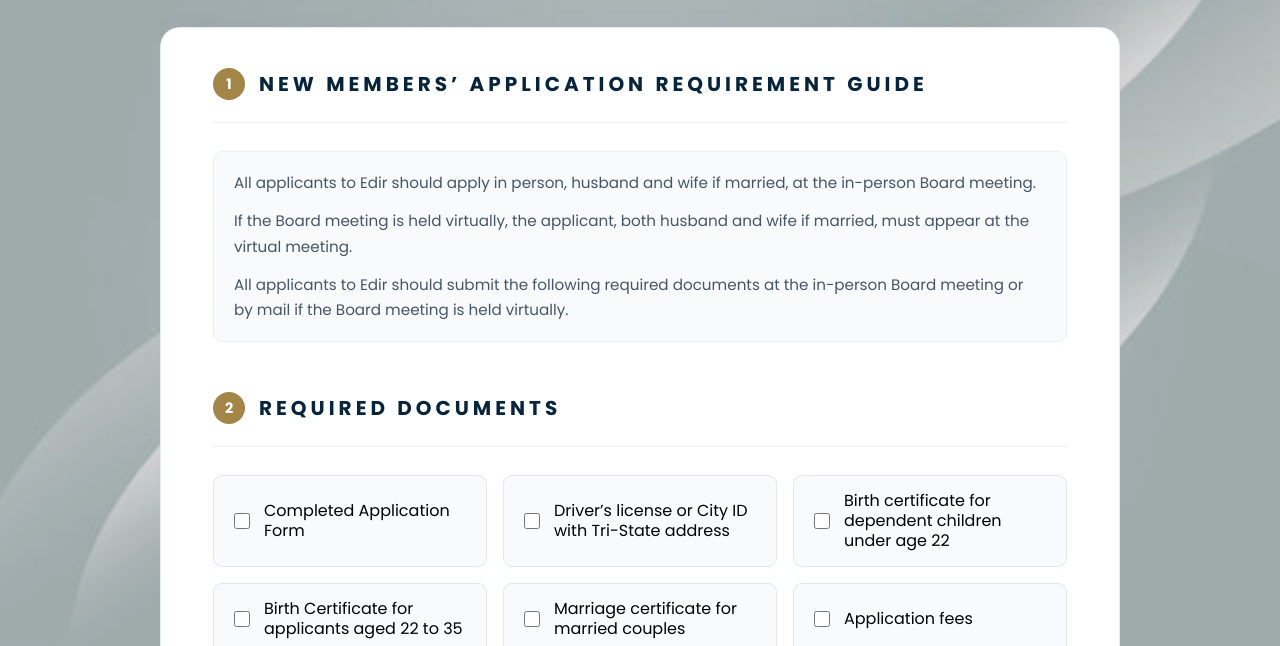
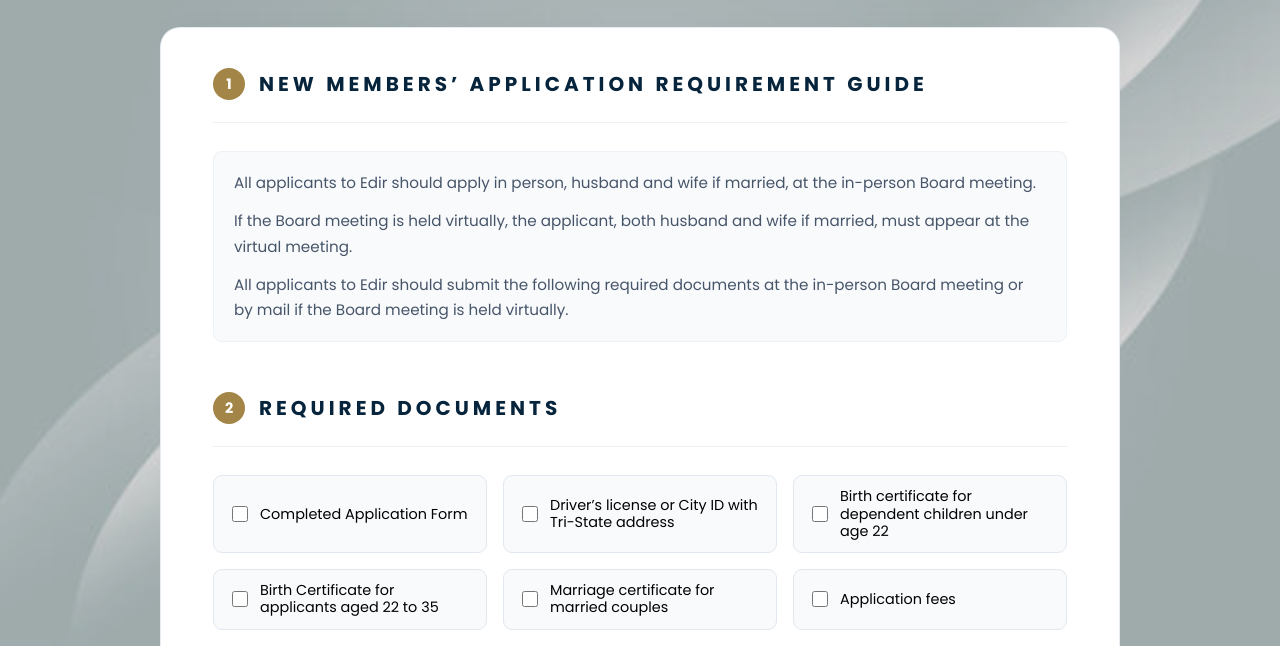
Before and after one commit to ahmadrzaa/eemaa_form, a website: page index.html in a window 1280 px wide. Shown: the part 154-800 px from the top of the page. Drawn offline with Linux system fonts and the light colour scheme.

Commit message:
Update style

```diff
--- a/style.css
+++ b/style.css
@@ -333,26 +333,25 @@ input[type="date"].eemaa-input::-webkit-calendar-picker-indicator {
     width: 100%;
     max-width: 100%;
     min-width: 0;
-    min-height: 66px;
+    min-height: 56px;
     background: #f8fafc;
     border: 1px solid #e2e8f0;
     border-radius: 9px;
-    padding: 15px 20px;
+    padding: 12px 18px;
     display: flex;
     align-items: center;
-    gap: 14px;
+    gap: 12px;
     cursor: pointer;
     margin: 0;
     color: #000000;
-    font-size: 1rem;
+    font-size: 0.9rem;
     font-weight: 400;
-    line-height: 1.25;
-    overflow-wrap: anywhere;
-    word-break: break-word;
+    line-height: 1.2;
+    overflow-wrap: normal;
+    word-break: normal;
     transition: border-color 0.2s ease, background 0.2s ease, box-shadow 0.2s ease;
     -webkit-tap-highlight-color: transparent;
 }
-
 .eemaa-checkbox-card:hover {
     background: #ffffff;
     border-color: #a38647;
@@ -701,6 +700,17 @@ input[type="date"].eemaa-input::-webkit-calendar-picker-indicator {
     }
 }
 
+
+@media (min-width: 851px) {
+    .eemaa-checkbox-card span {
+        font-size: 0.9rem;
+        line-height: 1.2;
+    }
+
+    .eemaa-checkbox-card {
+        min-height: 56px;
+    }
+}
 /* NORMAL MOBILE */
 @media (max-width: 600px) {
     .eemaa-member-shell {
```
